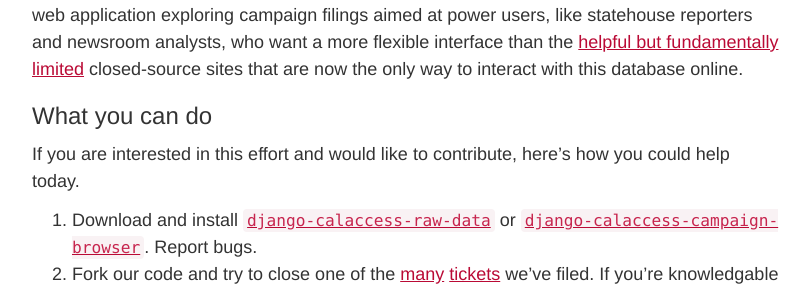
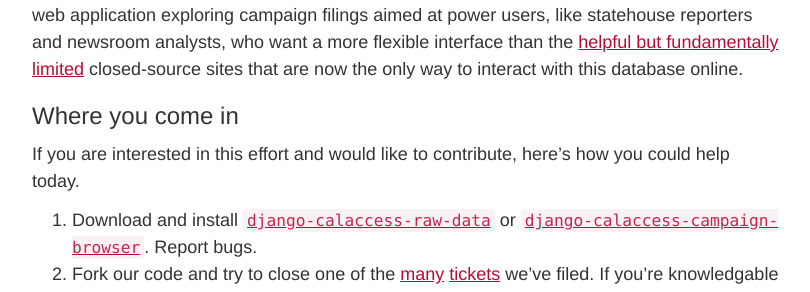
Before and after one commit to palewire/californiacivicdata.org, a Jekyll site: the page built from _posts/2015-01-01-pluggable-data.markdown, in a window 1280 px wide and 900 px high, scrolled down 3553 px. Shown: the part 401-693 px from the top of the window, without its empty margins (38-848 px from the left). Built offline with Jekyll 4.4.1, drawn with Linux system fonts in a browser that asks for light colours.

Commit message:
Updated 2015-01-01-pluggable-data.markdown

```diff
--- a/_posts/2015-01-01-pluggable-data.markdown
+++ b/_posts/2015-01-01-pluggable-data.markdown
@@ -126,7 +126,7 @@ In that scheme, our raw data app is simply one of your new package's dependencie
 
 An example of that is already taking shape in our [``django-calaccess-campaign-browser`` repository](https://github.com/california-civic-data-coalition/django-calaccess-campaign-browser), where our team is experimenting with a set of further refined tables and a simple web application exploring campaign filings aimed at power users, like statehouse reporters and newsroom analysts, who want a more flexible interface than the [helpful but fundamentally limited](http://dbsearch.ss.ca.gov/ContributorSearch.aspx) closed-source sites that are now the only way to interact with this database online.
 
-### What you can do
+### Where you come in
 
 If you are interested in this effort and would like to contribute, here's how you could help today.
 
```
